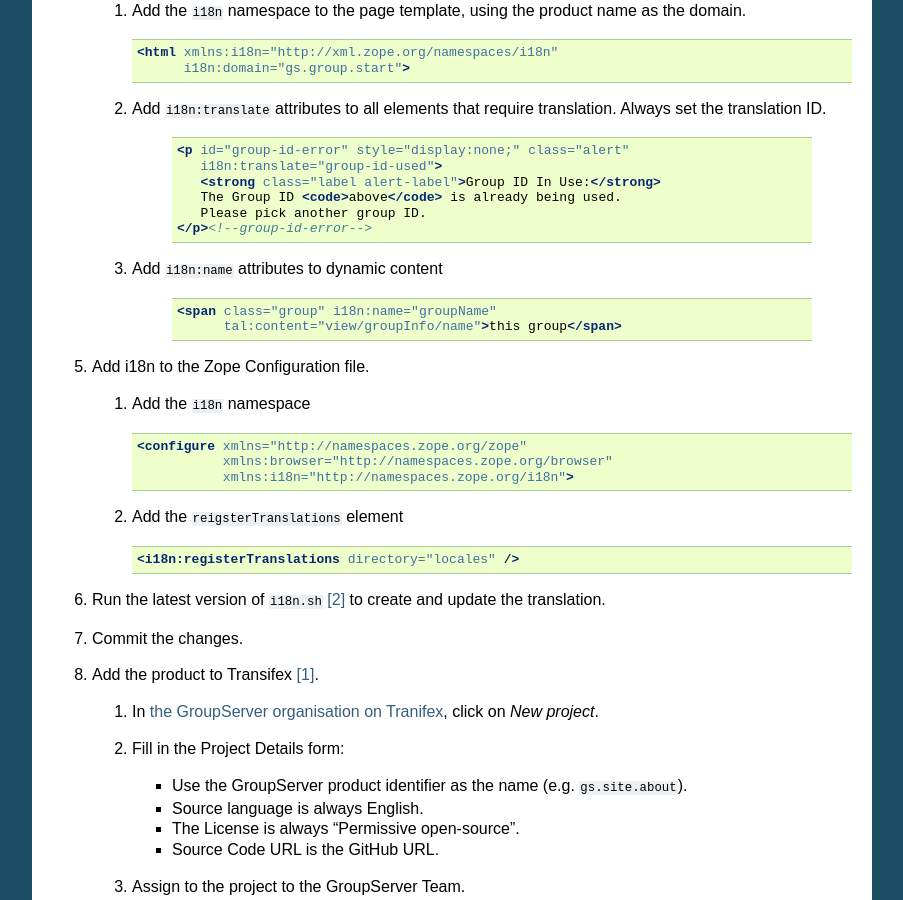
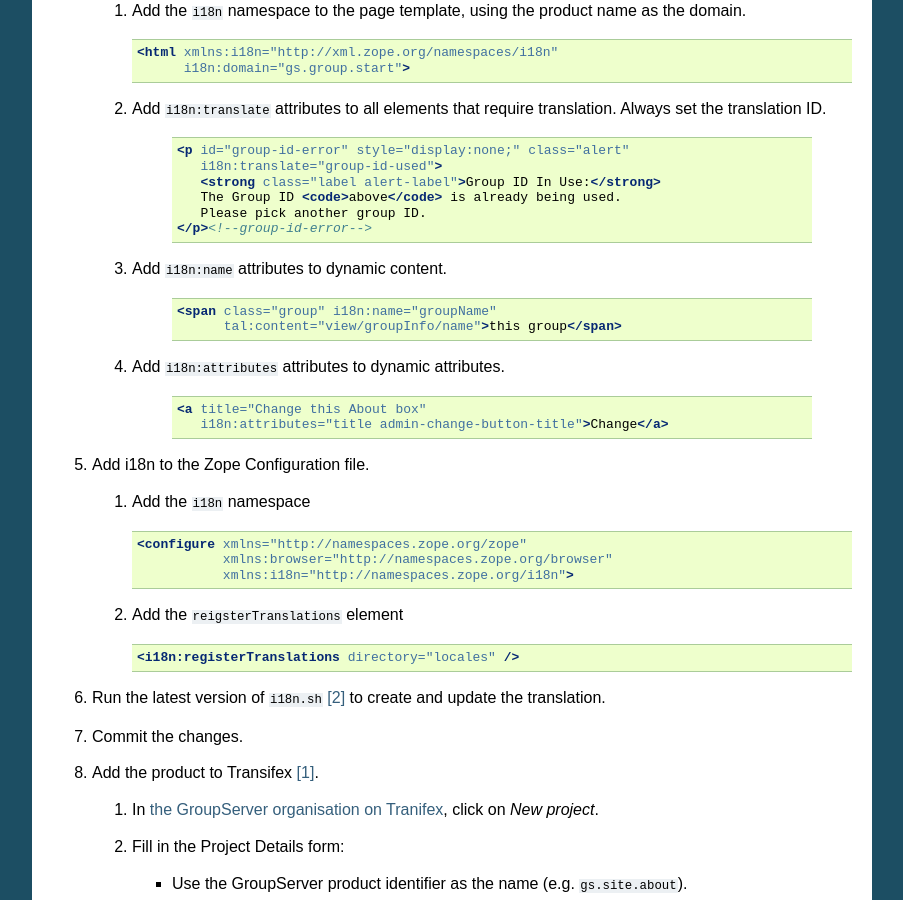
Before and after one commit to groupserver/buildout, a Sphinx documentation site: the page built from docs/translations.rst, in a window 1280 px wide and 900 px high, scrolled down 1435 px. Shown: the whole window, without its empty margins (198-1101 px from the left). Built offline with Sphinx 7.4.7, drawn with Linux system fonts in a browser that asks for light colours.

Commit message:
Added how to label attributes for i18n.

```diff
--- a/docs/translations.rst
+++ b/docs/translations.rst
@@ -114,12 +114,19 @@ out the following tasks.
               Please pick another group ID.
            </p><!--group-id-error-->
 
-    #. Add ``i18n:name`` attributes to dynamic content
+    #. Add ``i18n:name`` attributes to dynamic content.
 
         .. code-block:: xml
 
            <span class="group" i18n:name="groupName"
                  tal:content="view/groupInfo/name">this group</span>
+
+    #. Add ``i18n:attributes`` attributes to dynamic attributes.
+
+        .. code-block:: xml
+
+           <a title="Change this About box"
+              i18n:attributes="title admin-change-button-title">Change</a>
 
 #.  Add i18n to the Zope Configuration file.
 
```
